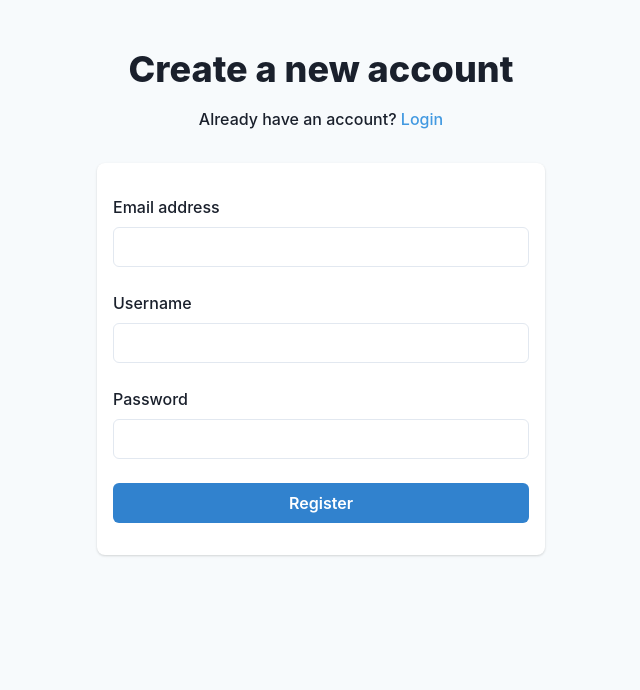
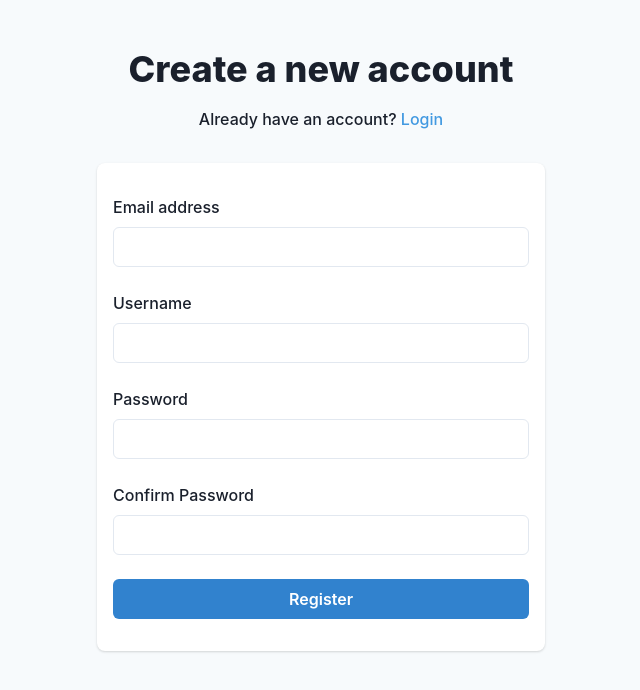
Before and after one commit to skurtz97/forum, a React app: page /register in a window 1280 px wide. Shown: the top 690 px of the page, without its empty margins (319-959 px from the left). Built offline with nearby package versions, Linux system fonts and the light colour scheme; no server answers.

Commit message:
Fixed validation on password confirm.

```diff
--- a/package.json
+++ b/package.json
@@ -4,7 +4,7 @@
   "description": "Boilerplate for React with Babel, Webpack, etc.",
   "main": "index.js",
   "scripts": {
-    "start": "webpack serve --mode development --open --hot",
+    "start": "webpack serve -d source-map --mode development  --open --hot",
     "build": "webpack --mode production"
   },
   "keywords": [],
@@ -31,7 +31,6 @@
     "@emotion/react": "^11.4.0",
     "@emotion/styled": "^11.3.0",
     "dotenv-webpack": "^7.0.3",
-    "firebase": "^8.7.1",
     "formik": "^2.2.9",
     "framer-motion": "^4.1.17",
     "react": "^17.0.2",
--- a/src/components/Register.jsx
+++ b/src/components/Register.jsx
@@ -14,12 +14,17 @@ import {
 
 import { Link as RouterLink } from "react-router-dom";
 import { Formik, Form, Field } from "formik";
-import { validateEmail, validatePassword, validateUsername } from "../validate";
+import {
+  validateEmail,
+  validateUsername,
+  validatePassword,
+  validateConfirmPassword,
+} from "../validate";
 
 const RegisterForm = () => {
   return (
     <Formik
-      initialValues={{ email: "", username: "", password: "" }}
+      initialValues={{ email: "", username: "", password: "", confirm: "" }}
       onSubmit={(values, actions) => {
         setTimeout(() => {
           alert(JSON.stringify(values, null, 2));
@@ -27,7 +32,7 @@ const RegisterForm = () => {
         }, 1000);
       }}
     >
-      {({ isSubmitting }) => (
+      {({ values, isSubmitting }) => (
         <Form>
           <Stack spacing="6">
             <Field name="email" validate={validateEmail}>
@@ -60,6 +65,22 @@ const RegisterForm = () => {
                   <FormLabel htmlFor="password">Password</FormLabel>
                   <Input {...field} id="password" type="password" />
                   <FormErrorMessage>{form.errors.password}</FormErrorMessage>
+                </FormControl>
+              )}
+            </Field>
+            <Field
+              name="confirm"
+              validate={(confirm) =>
+                validateConfirmPassword(confirm, values.password)
+              }
+            >
+              {({ field, form }) => (
+                <FormControl
+                  isInvalid={form.errors.confirm && form.touched.confirm}
+                >
+                  <FormLabel htmlFor="confirm">Confirm Password</FormLabel>
+                  <Input {...field} id="confirm" type="password" />
+                  <FormErrorMessage>{form.errors.confirm}</FormErrorMessage>
                 </FormControl>
               )}
             </Field>
--- a/src/components/app.jsx
+++ b/src/components/app.jsx
@@ -11,7 +11,9 @@ import Register from "./Register";
 const Home = () => {
   return <Heading>Home</Heading>;
 };
-
+const Header = () => {
+  return <header></header>;
+};
 const App = () => {
   return (
     <AuthProvider>
--- a/src/validate.js
+++ b/src/validate.js
@@ -28,10 +28,10 @@ export const validatePassword = (password) => {
  */
 export const validateConfirmPassword = (confirm, password) => {
   let error = "";
-  if (!confirm) {
-    error = "Enter the password again";
-  } else if (confirm !== password) {
-    error = "The passwords don't match";
+  if (confirm && password) {
+    if (confirm !== password) {
+      error = "Password doesn't match";
+    }
   }
   return error;
 };
```
